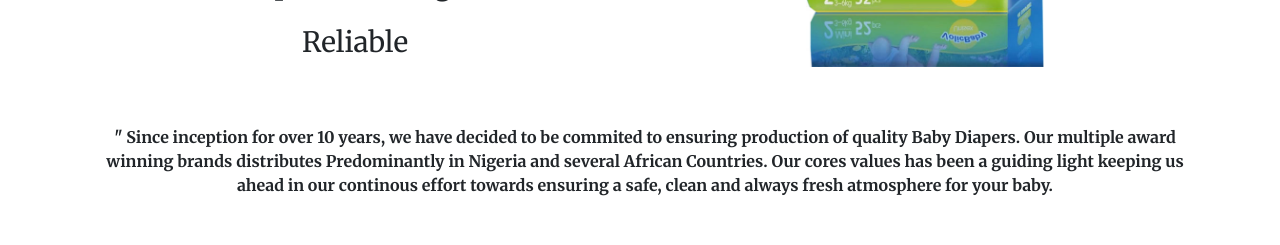
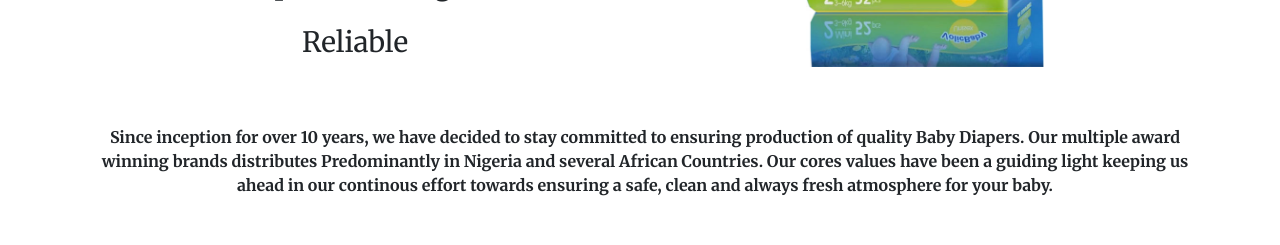
Before and after one commit to joseph-anselm/Volic, a React (Create React App) app: page /about in a window 1280 px wide. Shown: the part 1300-1545 px from the top of the page. Built offline with nearby package versions, Linux system fonts and the light colour scheme.

Commit message:
css update

```diff
--- a/src/App.css
+++ b/src/App.css
@@ -67,6 +67,9 @@ p {
 .carousel-caption h6 {
   font-size: 2.5vw;
   text-shadow: 1px 1px 1px #000;
+}
+.carousel-indicators li {
+  margin-bottom: 20px;
 }
 .col-sm {
   display: grid;
@@ -326,3 +329,12 @@ form {
 .navbar-light .navbar-nav .nav-link:hover {
   color: #690a09 !important;
 }
+
+/* media queries */
+
+@media screen (max-width: 767px) {
+  .carousel-caption {
+    position: absolute;
+    bottom: 50% !important;
+  }
+}
--- a/src/pages/about.js
+++ b/src/pages/about.js
@@ -93,12 +93,12 @@ const About = () => {
         <Row>
           <p claasName="about-text">
             <b>
-              " Since inception for over 10 years, we have decided to be
-              commited to ensuring production of quality Baby Diapers. Our
+              Since inception for over 10 years, we have decided to stay
+              committed to ensuring production of quality Baby Diapers. Our
               multiple award winning brands distributes Predominantly in Nigeria
-              and several African Countries. Our cores values has been a guiding
-              light keeping us ahead in our continous effort towards ensuring a
-              safe, clean and always fresh atmosphere for your baby.
+              and several African Countries. Our cores values have been a
+              guiding light keeping us ahead in our continous effort towards
+              ensuring a safe, clean and always fresh atmosphere for your baby.
             </b>
           </p>
         </Row>
```
